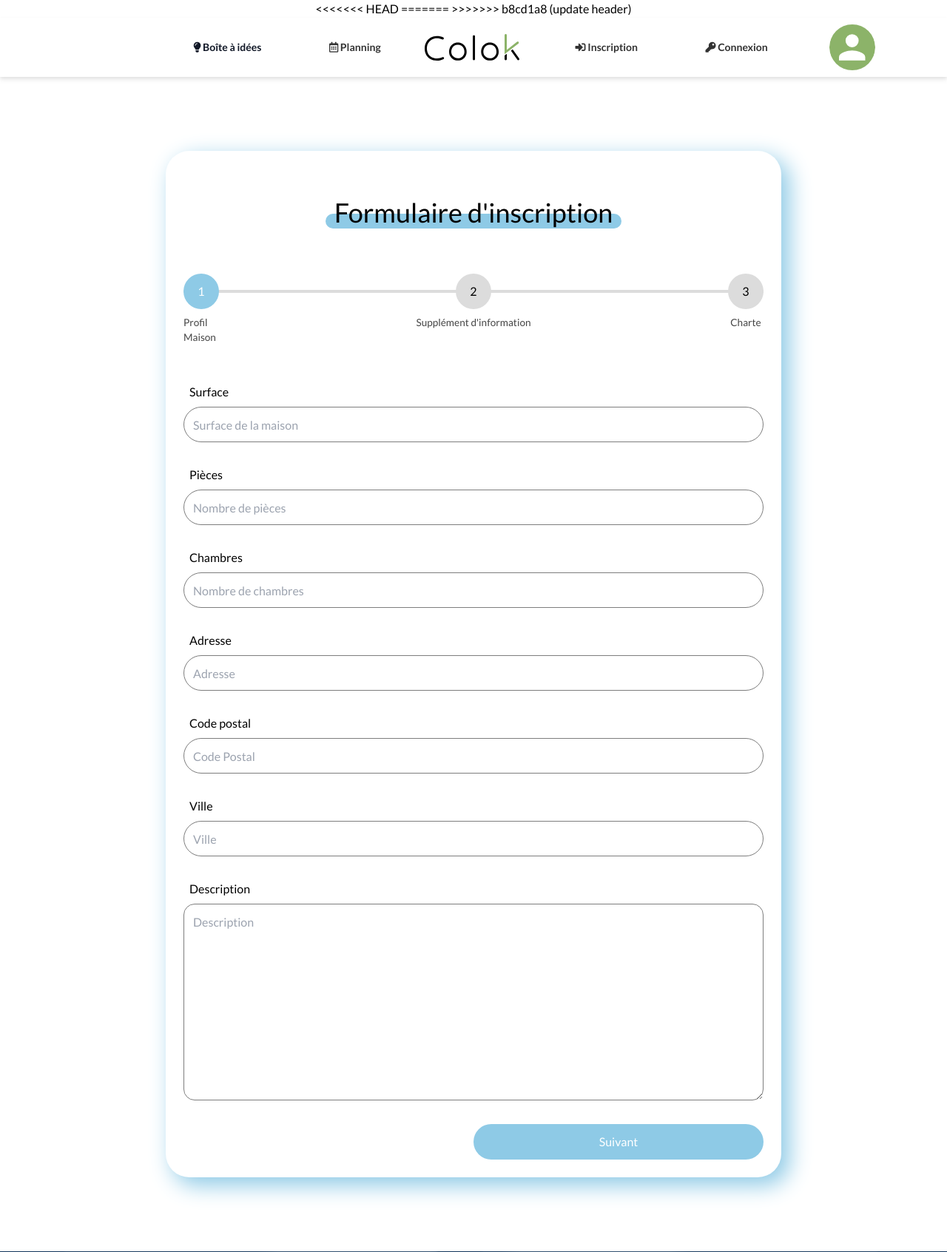
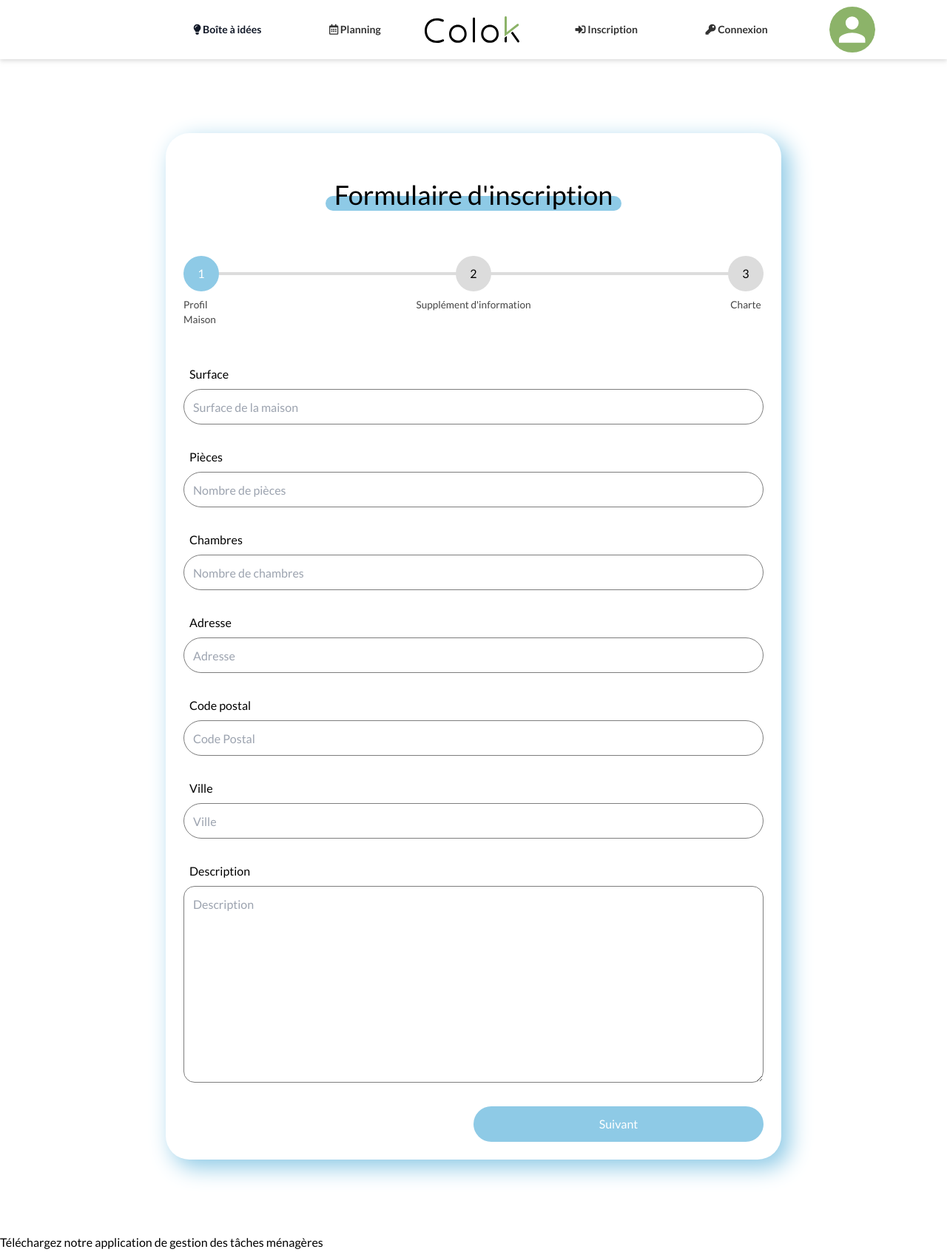
Before and after one commit to YosrTaieb/colok, a PHP site: page /view/forms.php in a window 1280 px wide. Shown: the top 1693 px of the page at 74% size. Run offline with PHP 8.4, Linux system fonts and the light colour scheme; some libraries are stand-ins or nearby versions; some web fonts are replaced.

Commit message:
accepte change

```diff
--- a/view/forms.php
+++ b/view/forms.php
@@ -7,15 +7,11 @@
     <link rel="stylesheet" href="../build/styles/forms.css" />
     <script src="../js/forms.js" defer></script>
     <link rel="stylesheet" href="../build/styles/nav.css" />
-<<<<<<< HEAD
-    <link rel="stylesheet" href="../build/styles/footer.css" />
-=======
     <script src="https://cdn.tailwindcss.com"></script>
     <link rel="stylesheet" href="https://cdnjs.cloudflare.com/ajax/libs/font-awesome/6.1.0/css/all.min.css">
     <script src="https://code.jquery.com/jquery-3.5.1.slim.min.js" defer></script>
     <script src="https://cdn.jsdelivr.net/gh/alpinejs/alpine@v2.x.x/dist/alpine.min.js" defer></script>
     <link rel="stylesheet" href="https://cdnjs.cloudflare.com/ajax/libs/font-awesome/5.15.3/css/all.min.css">
->>>>>>> b8cd1a8 (update header)
     <script src="../js/app.js"defer></script>
     <script src="https://cdn.tailwindcss.com"></script>
     <title>Formulaire d'inscription</title>
```
